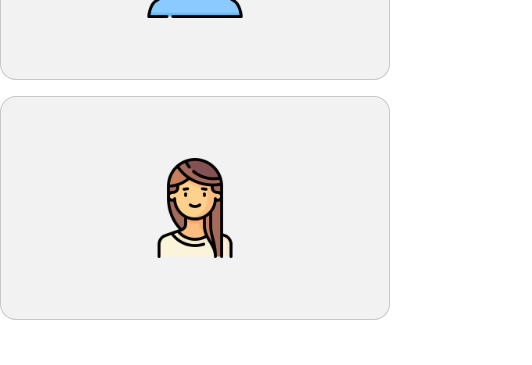
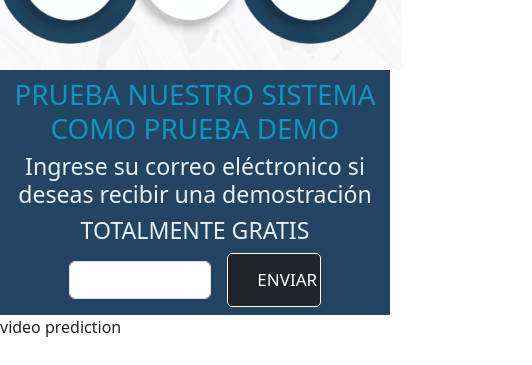
Before and after one commit to Darioantonio20/PredictionSoft, a React (Vite) app: page / in a window 390 px wide. Shown: the part 1544-1909 px from the top of the page, 532 px wide, since content can reach past the window. Built offline with nearby package versions, Linux system fonts and the light colour scheme.

Commit message:
[ADD] the new image and form and the system

```diff
--- /dev/null
+++ b/src/assets/style/PruebaDeSistema.css
@@ -0,0 +1,9 @@
+.textoPruebaDeSistema{
+    color: #eaf0f3;
+}
+.colorFondoPruebaDeSistema{
+    background-color: #244464;
+}
+.colorTituloPruebaDeSistema{
+    color:  #0e95c1;
+}
--- a/src/assets/style/Section2.css
+++ b/src/assets/style/Section2.css
@@ -1,3 +1,53 @@
-.estiloInput{
+.button {
+    --color: #2bb7f7;
+    padding: 0.8em 1.7em;
+    background-color: transparent;
+    border-radius: .3em;
+    position: relative;
+    overflow: hidden;
+    cursor: pointer;
+    transition: .5s;
+    font-weight: 400;
+    font-size: 17px;
+    border: 1px solid;
+    font-family: inherit;
+    text-transform: uppercase;
+    color: var(--color);
+    z-index: 1;
+   }
 
-}
+   .button::before, .button::after {
+    content: '';
+    display: block;
+    width: 50px;
+    height: 50px;
+    transform: translate(-50%, -50%);
+    position: absolute;
+    border-radius: 50%;
+    z-index: -1;
+    background-color: var(--color);
+    transition: 1s ease;
+   }
+
+   .button::before {
+    top: -1em;
+    left: -1em;
+   }
+
+   .button::after {
+    left: calc(100% + 1em);
+    top: calc(100% + 1em);
+   }
+
+   .button:hover::before, .button:hover::after {
+    height: 410px;
+    width: 410px;
+   }
+
+   .button:hover {
+    color: rgb(10, 25, 30);
+   }
+
+   .button:active {
+    filter: brightness(.8);
+   }
--- a/src/components/atoms/ContactUs.jsx
+++ b/src/components/atoms/ContactUs.jsx
@@ -2,7 +2,6 @@ import IconoLocation from "../../assets/img/iconoLocation.svg";
 import IconoPhone from "../../assets/img/iconoPhone.svg";
 import IconoLetter from "../../assets/img/iconoLetter.svg";
 import "../../assets/style/Section2.css";
-
 function ContactUs() {
     return (
         <>
@@ -41,27 +40,39 @@ function ContactUs() {
                             </div>
                         </div>
                     </div>
+
                     <div className="col-7">
-                        <div className="row">
+                        <div className="row mb-4">
                             <div className="col-6">
-                                <input className="estiloInput" type="text" placeholder="Tu nombre." />
+                                <div data-mdb-input-init className="form-outline">
+                                    <input type="text" id="form3Example1" className="form-control" placeholder="Tu nombre." />
+                                </div>
                             </div>
                             <div className="col-6">
-                                <input className="estiloInput" type="mail" placeholder="Email." />
+                                <div data-mdb-input-init className="form-outline">
+                                    <input type="text" id="form3Example2" className="form-control" placeholder="Email."/>
+                                </div>
                             </div>
                         </div>
-                        <div className="row">
+                        <div className="row mb-4">
                             <div className="col-6">
-                                <input className="estiloInput" type="text" placeholder="Asunto." />
+                                <div data-mdb-input-init className="form-outline">
+                                    <input type="text" id="form3Example1" className="form-control" placeholder="Asunto." />
+                                </div>
                             </div>
                             <div className="col-6">
-                                <input className="estiloInput" type="mail" placeholder="Teléfono." />
+                                <div data-mdb-input-init className="form-outline">
+                                    <input type="text" id="form3Example2" className="form-control" placeholder="Teléfono."/>
+                                </div>
+                            </div>
+                            <div className="col-12 mt-4">
+                                <div data-mdb-input-init className="form-outline">
+                                    <textarea class="form-control" id="form3Example2" type="text"  rows="4" placeholder="Mensaje."></textarea>
+                                </div>
                             </div>
                         </div>
-                        <div className="row">
-                            <div className="col-12">
-                                <input className="estiloInput" type="text" placeholder="Mensaje." />
-                            </div>
+                        <div className="text-center">
+                            <button class="button text-bg-blue">Enviar</button>
                         </div>
                     </div>
                 </div>
--- a/src/components/atoms/MomentoERP.jsx
+++ b/src/components/atoms/MomentoERP.jsx
@@ -1,7 +1,15 @@
+import ImgMomentoERP from "../../assets/img/imgMomentosERP.png";
+
 function MomentoERP() {
     return (
         <>
-            imagen tres chocandolas
+           <div className="container-fluid p-0">
+                <div className="row justify-content-center">
+                    <div className="col-md-12 p-0">
+                        <img src={ImgMomentoERP} loading="lazy"className="img-fluid" style={{ width: '100%' }} alt="Imagen Nosotros" />
+                    </div>
+                </div>
+            </div>
         </>
      );
 }
--- a/src/components/atoms/Nosotros.jsx
+++ b/src/components/atoms/Nosotros.jsx
@@ -1,10 +1,18 @@
+import ImgNosotros from "../../assets/img/imgNosotros.png";
+
 function Nosotros() {
     return (
         <>
             <div className="bg-info p-0 pt-2 pb-2">
                 <h1 className="text-center text-light">NOSOTROS</h1>
             </div>
-            imagen
+            <div className="container-fluid p-0">
+                <div className="row justify-content-center">
+                    <div className="col-md-12 p-0">
+                        <img src={ImgNosotros} loading="lazy"className="img-fluid" style={{ width: '100%' }} alt="Imagen Nosotros" />
+                    </div>
+                </div>
+            </div>
         </>
      );
 }
--- a/src/components/atoms/PruebaDeSistema.jsx
+++ b/src/components/atoms/PruebaDeSistema.jsx
@@ -1,7 +1,21 @@
+import "../../assets/style/PruebaDeSistema.css";
+
 function PruebaDeSistema() {
     return (
         <>
-            prueba nuestro sistema como cuenta demo
+            <div className="p-0 pt-2 pb-2 text-center colorFondoPruebaDeSistema">
+                <h1 className="colorTituloPruebaDeSistema">PRUEBA NUESTRO SISTEMA COMO PRUEBA DEMO</h1>
+                <h3 className="textoPruebaDeSistema">Ingrese su correo eléctronico si deseas recibir una demostración</h3>
+                <h3 className="textoPruebaDeSistema">TOTALMENTE GRATIS</h3>
+                <div className="row justify-content-center">
+                    <div className="col-8 d-flex align-items-end justify-content-center">
+                        <div data-mdb-input-init className="form-outline w-100 me-3">
+                            <input type="text" id="form3Example2" className="form-control text-center mb-2"/>
+                        </div>
+                        <button className="button text-bg-dark">Enviar</button>
+                    </div>
+                </div>
+            </div>
         </>
      );
 }
--- a/src/pages/LandingPage.jsx
+++ b/src/pages/LandingPage.jsx
@@ -1,8 +1,6 @@
-import React, { useState, useEffect } from 'react';
 import NavBar from '../components/atoms/NavBar';
 import Carousel from '../components/atoms/Carrousel';
 import Footer from '../components/atoms/Footer';
-import Section2 from '../components/molecules/Section2';
 import Card from '../components/atoms/Card';
 import CircleCard from '../components/atoms/CircleCard';
 import PorQuePrediction from '../components/atoms/PorQuePrediction';
@@ -16,23 +14,9 @@ import ContactUs from '../components/atoms/ContactUs';
 import '../assets/style/LandingPage.css';
 
 function LandingPage() {
-    const [loading, setLoading] = useState(true);
 
-    useEffect(() => {
-        const timer = setTimeout(() => {
-            setLoading(false);
-        }, 2258);
-        return () => clearTimeout(timer);
-    }, []);
 
     return (
-        <>
-            {loading ? (
-                <div className="containercito align-items-center">
-                    <div className="loadercito mb-5 mt-5"></div>
-                    <div className="loader mt-5"></div>
-                </div>
-            ) : (
         <>
             <NavBar/>
             <Carousel/>
@@ -46,10 +30,7 @@ function LandingPage() {
             <VideoPrediction/>
             <Card/>
             <ContactUs/>
-                    <Section2/>
             <Footer/>
-                </>
-            )}
         </>
     );
 }
```
Also changed, not shown: src/components/molecules/Section2.jsx (deleted, +0 -12 lines), src/assets/img/imgMomentosERP.png (added), 1 other file (tests, documents, lock files or other folders). Lines whose indentation alone changed are shown as unchanged.
